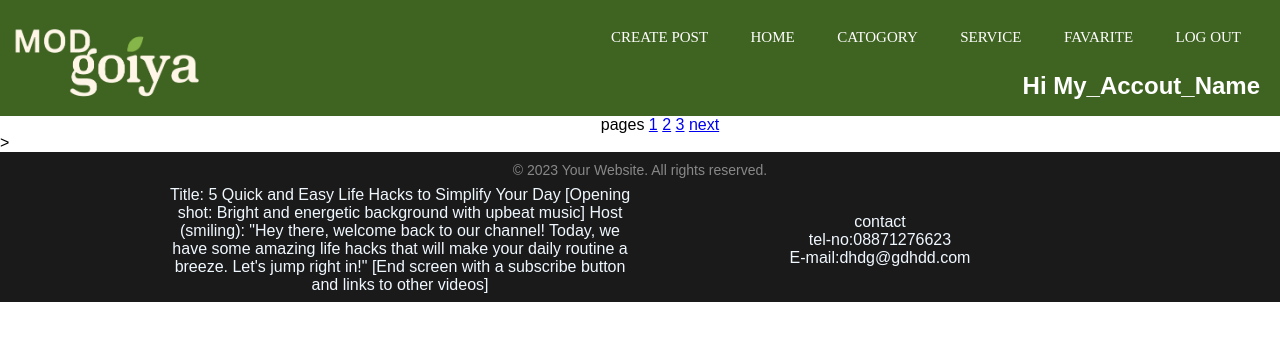
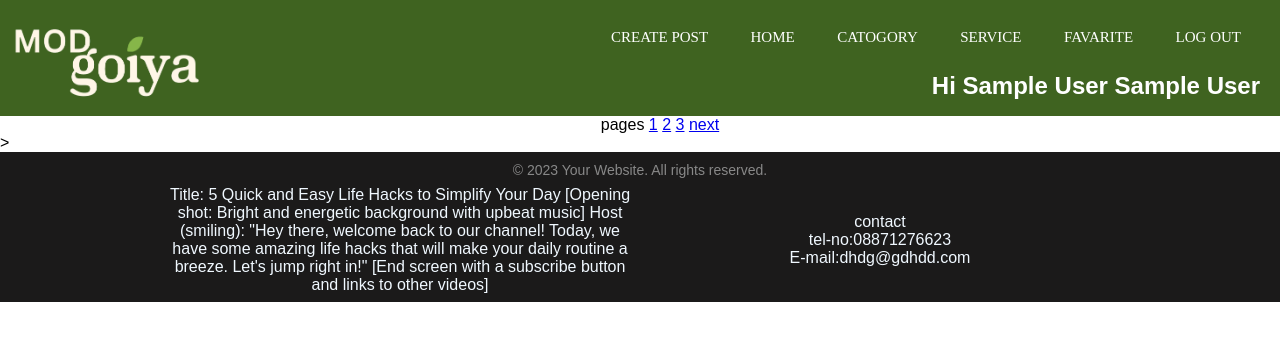
Before and after one commit to savishkaniroshan/ModGoiya, a PHP site: page /audible/ in a window 1280 px wide. Shown: the top 341 px of the page. Run offline with PHP 8.4, Linux system fonts and the light colour scheme; the visitor is signed in with stand-in values (Sample User, id 1); data that the repository does not hold is empty; some libraries are stand-ins or nearby versions.

Commit message:
Show logged user name

```diff
--- a/index.php
+++ b/index.php
@@ -32,7 +32,7 @@
                                 <svg xmlns="http://www.w3.org/2000/svg" width="24" height="24" viewBox="0 0 24 24" fill="none" stroke="currentColor" stroke-width="2" stroke-linecap="round" stroke-linejoin="round" class="feather feather-user">
                                     <path d="M20 21v-2a4 4 0 0 0-4-4H8a4 4 0 0 0-4 4v2"></path>
                                     <circle cx="12" cy="7" r="4"></circle>
-                                </svg> Savishka Niroshan</a></h3>
+                                </svg> Person who posted </a></h3>
                     </td>
                 </tr>
                 <tr>
@@ -52,7 +52,7 @@
                 </tr>
 
                 <tr id="button" class="request-button">
-                    <td id="reques"><button id="request" > <a href="request-products.php" style="text-decoration:none">Request</a>  </button></td>
+                    <td id="reques"><button id="request"> <a href="request-products.php" style="text-decoration:none">Request</a> </button></td>
                     <td id="reques"> <button id="favorites">Add to Favorites</button></td>
                 </tr>
 
--- a/nav-bar.php
+++ b/nav-bar.php
@@ -46,7 +46,7 @@
         <?php } ?>
 
       </ul>
-      <h1 style="color:white;text-align:right;">Hi <span>My_Accout_Name</span></h1>
+      <h1 style="color:white;text-align:right;">Hi <span><?php echo $_SESSION["first_name"] ?> <?php echo $_SESSION["last_name"] ?></span></h1>
     </nav>
   </div>
 
```
